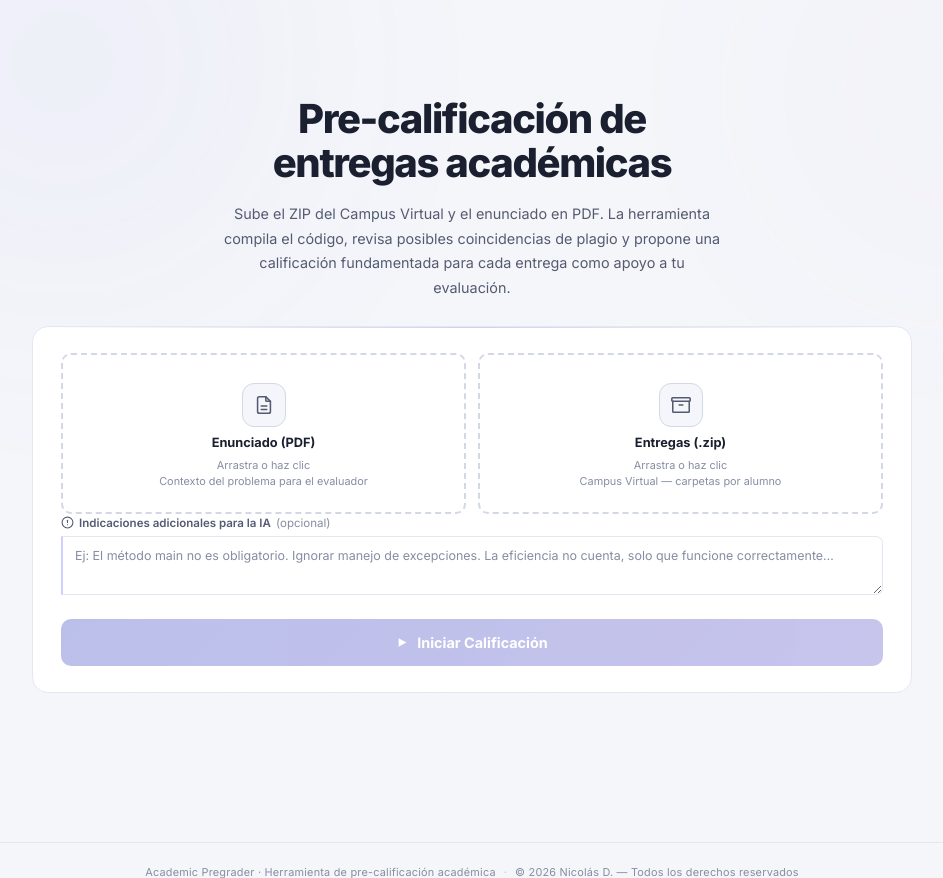
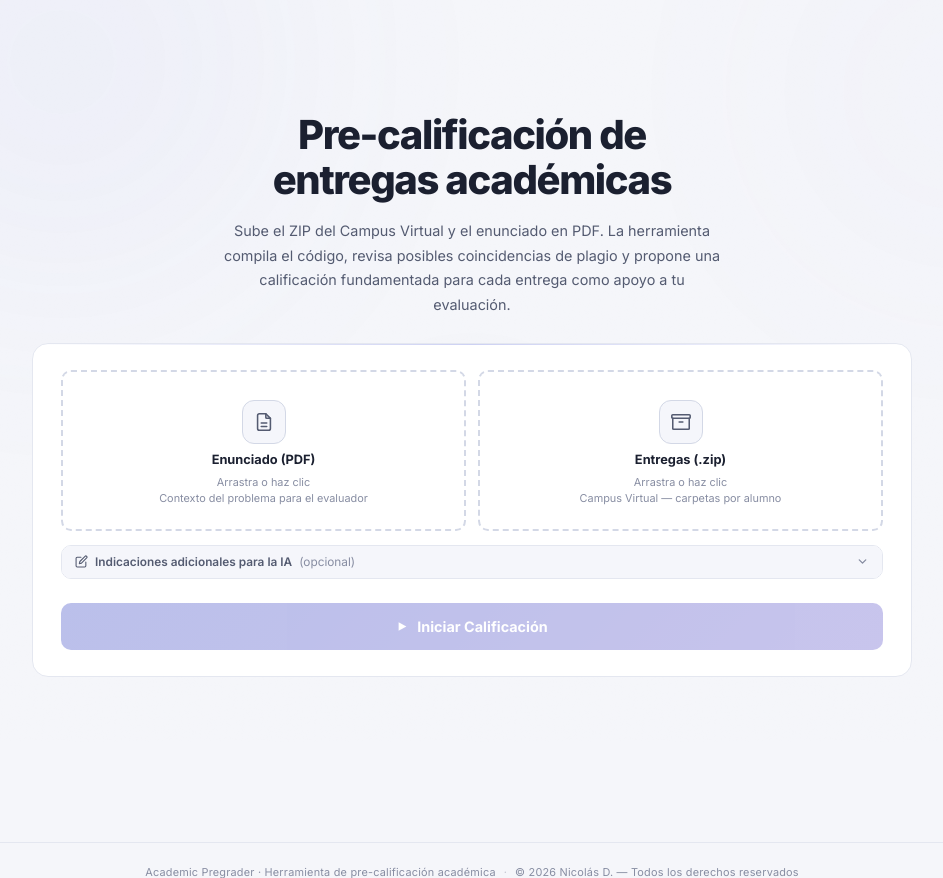
Before and after one commit to nicolasdcubillos/AcademicPregrader, a Python web app: template frontend/templates/index.html in a window 1280 px wide. Shown: the part 58-936 px from the top of the page, without its empty margins (168-1111 px from the left). Run offline with Jinja, Linux system fonts and the light colour scheme; the template is opened without the code that fills it, so the values that code supplies are empty; some libraries are stand-ins or nearby versions.

Commit message:
ux: make extra notes section collapsible with chevron toggle and spacing

```diff
--- a/frontend/templates/index.html
+++ b/frontend/templates/index.html
@@ -491,17 +491,29 @@
     .stu-card-actions { display: flex; align-items: center; gap: 8px; flex-wrap: wrap; }
 
     /* ── Extra notes (upload) ── */
-    .extra-notes-wrap { display: flex; flex-direction: column; gap: 6px; margin-top: 2px; }
-    .extra-notes-label { font-size: .72rem; font-weight: 600; color: var(--text-2); display: flex; align-items: center; gap: 5px; }
+    .extra-notes-wrap { display: flex; flex-direction: column; gap: 0; margin-top: 14px; border: 1px solid var(--border); border-radius: var(--r-sm); overflow: hidden; }
+    .extra-notes-toggle {
+      display: flex; align-items: center; gap: 7px; width: 100%;
+      padding: 9px 13px; background: var(--surface-2); border: none; cursor: pointer;
+      font-family: var(--font); font-size: .74rem; font-weight: 600; color: var(--text-2);
+      text-align: left; transition: background .15s, color .15s;
+    }
+    .extra-notes-toggle:hover { background: var(--surface-3); color: var(--text); }
+    .extra-notes-toggle .en-chevron { margin-left: auto; transition: transform .2s; color: var(--text-3); flex-shrink: 0; }
+    .extra-notes-toggle.open .en-chevron { transform: rotate(180deg); }
+    .extra-notes-toggle .en-dot { width: 6px; height: 6px; border-radius: 50%; background: var(--p1); flex-shrink: 0; opacity: 0; transition: opacity .15s; }
+    .extra-notes-toggle.has-content .en-dot { opacity: 1; }
     .extra-notes-opt { font-weight: 400; color: var(--text-3); }
+    .extra-notes-body { overflow: hidden; max-height: 0; transition: max-height .22s ease; }
+    .extra-notes-body.open { max-height: 200px; }
     .extra-notes-input {
       font-size: .78rem; line-height: 1.6; color: var(--text); background: var(--surface);
-      border: 1px solid var(--border); border-left: 2px solid rgba(99,102,241,.3);
-      border-radius: 0 7px 7px 0; padding: 9px 12px; width: 100%; resize: vertical;
-      min-height: 52px; font-family: var(--font); outline: none; box-sizing: border-box;
-      transition: border-color .15s, box-shadow .15s;
-    }
-    .extra-notes-input:focus { border-color: var(--p1); box-shadow: 0 0 0 2px rgba(99,102,241,.12); }
+      border: none; border-top: 1px solid var(--border);
+      padding: 10px 13px; width: 100%; resize: vertical;
+      min-height: 56px; font-family: var(--font); outline: none; box-sizing: border-box;
+      transition: box-shadow .15s;
+    }
+    .extra-notes-input:focus { box-shadow: inset 0 0 0 2px rgba(99,102,241,.18); }
     .extra-notes-input::placeholder { color: var(--text-3); }
 
     /* ── Ask AI panel on cards ── */
@@ -869,13 +881,18 @@
         </div>
       </div>
       <div class="extra-notes-wrap">
-        <label class="extra-notes-label" for="extra-notes">
-          <svg width="13" height="13" viewBox="0 0 24 24" fill="none" stroke="currentColor" stroke-width="2" stroke-linecap="round" stroke-linejoin="round"><circle cx="12" cy="12" r="10"/><line x1="12" y1="8" x2="12" y2="12"/><line x1="12" y1="16" x2="12.01" y2="16"/></svg>
+        <button class="extra-notes-toggle" id="extra-notes-toggle" onclick="toggleExtraNotes()" type="button">
+          <svg width="13" height="13" viewBox="0 0 24 24" fill="none" stroke="currentColor" stroke-width="2" stroke-linecap="round" stroke-linejoin="round"><path d="M11 4H4a2 2 0 0 0-2 2v14a2 2 0 0 0 2 2h14a2 2 0 0 0 2-2v-7"/><path d="M18.5 2.5a2.121 2.121 0 0 1 3 3L12 15l-4 1 1-4 9.5-9.5z"/></svg>
           Indicaciones adicionales para la IA
           <span class="extra-notes-opt">(opcional)</span>
-        </label>
-        <textarea class="extra-notes-input" id="extra-notes" rows="2"
-          placeholder="Ej: El método main no es obligatorio. Ignorar manejo de excepciones. La eficiencia no cuenta, solo que funcione correctamente…"></textarea>
+          <span class="en-dot"></span>
+          <svg class="en-chevron" width="13" height="13" viewBox="0 0 24 24" fill="none" stroke="currentColor" stroke-width="2.5" stroke-linecap="round" stroke-linejoin="round"><polyline points="6 9 12 15 18 9"/></svg>
+        </button>
+        <div class="extra-notes-body" id="extra-notes-body">
+          <textarea class="extra-notes-input" id="extra-notes" rows="2"
+            oninput="updateExtraNotesDot()"
+            placeholder="Ej: El método main no es obligatorio. Ignorar manejo de excepciones. La eficiencia no cuenta, solo que funcione correctamente…"></textarea>
+        </div>
       </div>
       <button class="btn-run" id="btn-run" onclick="runPregrader()" disabled>
         <svg width="13" height="13" viewBox="0 0 15 15" fill="currentColor"><path d="M3 2.5l9 5-9 5V2.5z"/></svg>
@@ -1644,6 +1661,20 @@
     }
 
     // ── Ask AI ──
+    function toggleExtraNotes() {
+      const toggle = document.getElementById('extra-notes-toggle');
+      const body   = document.getElementById('extra-notes-body');
+      const isOpen = body.classList.toggle('open');
+      toggle.classList.toggle('open', isOpen);
+      if (isOpen) setTimeout(() => document.getElementById('extra-notes')?.focus(), 230);
+    }
+
+    function updateExtraNotesDot() {
+      const toggle = document.getElementById('extra-notes-toggle');
+      const val = document.getElementById('extra-notes')?.value || '';
+      toggle?.classList.toggle('has-content', val.trim().length > 0);
+    }
+
     function toggleAskAI(id) {
       const panel = document.getElementById('ask-ai-' + id);
       if (!panel) return;
```
